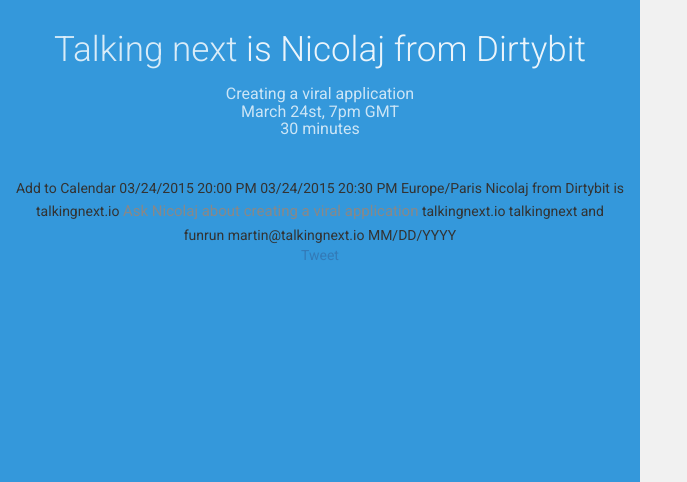
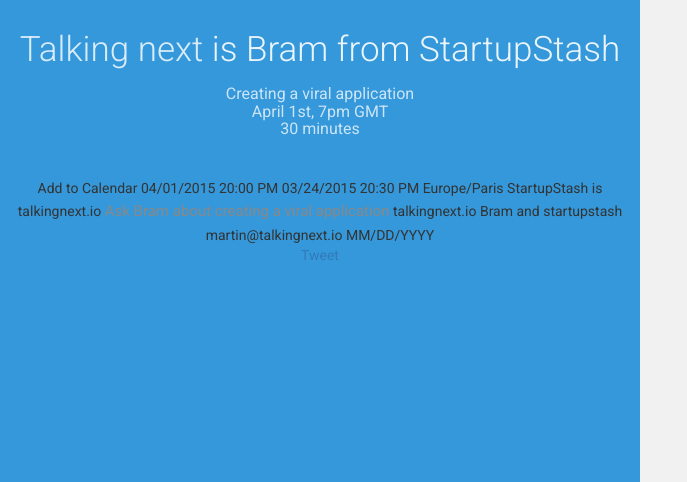
Before and after one commit to martolini/talkingnext, a Django app: template templates/ama/ama.html in a window 1280 px wide. Shown: the part 318-800 px from the top of the page, without its empty margins (0-687 px from the left). Run offline with Django 3.2, Linux system fonts and the light colour scheme; the template is opened without the code that fills it, so the values that code supplies are empty; some libraries are stand-ins or nearby versions.

Commit message:
Changed to startup stash

```diff
--- a/templates/ama/ama.html
+++ b/templates/ama/ama.html
@@ -9,17 +9,17 @@
 <div class="row" id="content">
 	<div class="col-md-6 text-center" id="ama">
 		<iframe id="amaframe" class="center-block" src="//www.ustream.tv/embed/20259677?wmode=direct&showtitle=false" style="border: 0 none transparent; left: 0"  webkitallowfullscreen allowfullscreen frameborder="no" width="640" height="379"></iframe>
-		<h1><a href="{% url 'landing' %}">Talking next</a> is Nicolaj from Dirtybit</h1>
-		<h5>Creating a viral application<br/>March 24st, 7pm GMT<br/>30 minutes</h5>
+		<h1><a href="{% url 'landing' %}">Talking next</a> is Bram from StartupStash</h1>
+		<h5>Creating a viral application<br/>April 1st, 7pm GMT<br/>30 minutes</h5>
 		<div title="Add to Calendar" class="addthisevent">
 			Add to Calendar
-			<span class="start">03/24/2015 20:00 PM</span>
+			<span class="start">04/01/2015 20:00 PM</span>
 			<span class="end">03/24/2015 20:30 PM</span>
 			<span class="timezone">Europe/Paris</span>
-			<span class="title">Nicolaj from Dirtybit is talkingnext.io</span>
-			<span class="description">Ask Nicolaj about creating a viral application</span>
+			<span class="title">StartupStash is talkingnext.io</span>
+			<span class="description">Ask Bram about creating a viral application</span>
 			<span class="location">talkingnext.io</span>
-			<span class="organizer">talkingnext and funrun</span>
+			<span class="organizer">Bram and startupstash</span>
 			<span class="organizer_email">martin@talkingnext.io</span>
 			<span class="date_format">MM/DD/YYYY</span>
 		</div>
```
Also changed, not shown: templates/landing.html (+7 -7 lines), static/img/featuring/startupstash.png (added).
